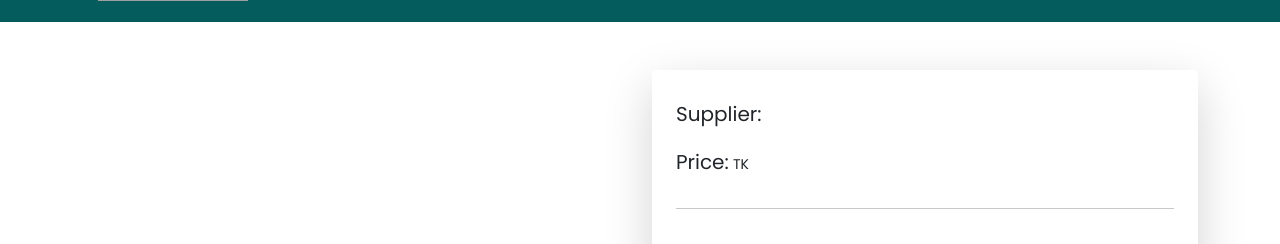
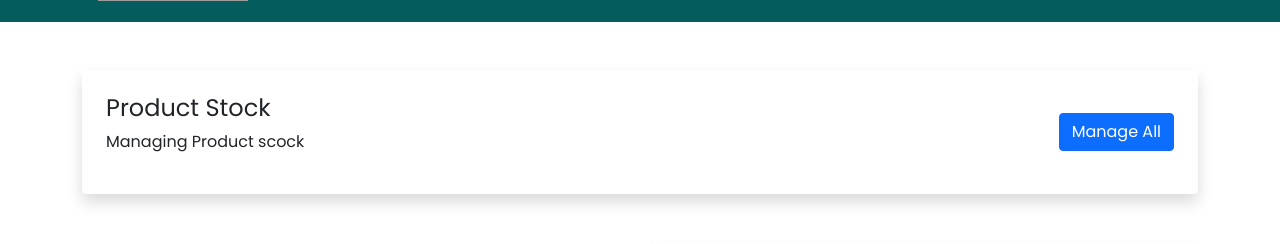
Before and after one commit to ArifuzzamanTusar/gpu-point-react-clientside, a React (Create React App) app: page /inventory/1 in a window 1280 px wide. Shown: the part 133-377 px from the top of the page. Built offline with nearby package versions, Linux system fonts and the light colour scheme; no server answers; sample sign-in values are in the browser's storage; grey boxes are pictures that could not be loaded; a web font is replaced by a local one.

Commit message:
loader for product

```diff
--- a/src/Hooks/useProduct.js
+++ b/src/Hooks/useProduct.js
@@ -2,12 +2,15 @@ import { useEffect, useState } from "react"
 
 const useProduct = () =>{
     const [Product, setProduct] = useState([]);
+    const [spinner, setSpinner] = useState(true);
     useEffect( () => {
             fetch('https://floating-tundra-94246.herokuapp.com/all-products')
             .then(res => res.json())
-            .then(data => setProduct(data))
+            .then(data => setProduct(data));
+            setSpinner(false);
+
     }, []);
 
-    return[Product,setProduct];
+    return[Product,setProduct, spinner, setSpinner];
 }
 export default useProduct;
--- a/src/components/Pages/Home/Products.js
+++ b/src/components/Pages/Home/Products.js
@@ -2,10 +2,14 @@ import React from 'react';
 import { Container, Row } from 'react-bootstrap';
 import useProduct from '../../../Hooks/useProduct';
 import Productloops from '../../Templates/Loops/Productloops';
+import Loading from '../../Utilities/Loading';
 
 const Products = () => {
 
-    const [product] = useProduct();
+    const [product,setProduct, spinner] = useProduct();
+    if (spinner) {
+        return <Loading></Loading>;
+    }
     return (
         <div>
             <Container>
--- a/src/components/Pages/Inventory/Inventory.js
+++ b/src/components/Pages/Inventory/Inventory.js
@@ -2,10 +2,11 @@ import axios from 'axios';
 import React, { useEffect, useState } from 'react';
 import { Button, Col, Container, FormControl, InputGroup, Row } from 'react-bootstrap';
 import { useForm } from 'react-hook-form';
-import { useParams } from 'react-router-dom';
+import { useNavigate, useParams } from 'react-router-dom';
 import { toast, ToastContainer } from 'react-toastify';
 
 const Inventory = () => {
+    let navigate = useNavigate();
 
     const { productId } = useParams();
     const [product, setProduct] = useState({});
@@ -59,7 +60,17 @@ const Inventory = () => {
     return (
         <div>
             <Container className='py-5'>
-
+                <div className="page_navigator mb-5">
+                    <div className="p-4 rounded shadow d-flex justify-content-between align-items-center">
+                        <div className="n_title">
+                            <h4>Product Stock</h4>
+                            <p>Managing Product scock</p>
+                        </div>
+                        <div className="button-area">
+                            <Button onClick={() => navigate(`/manage-inventories`)} className="btn btn-primary">Manage All</Button>
+                        </div>
+                    </div>
+                </div>
 
                 <Row>
                     <Col md={6}>
@@ -68,7 +79,7 @@ const Inventory = () => {
                         </div>
                     </Col>
                     <Col md={6}>
-                        <div className="product-dics p-4 shadow-lg rounded">
+                        <div className="product-dics p-4 shadow-sm rounded">
                             <div className="product_name">
                                 <h2 className="h4"> {name}</h2>
                             </div>
```
